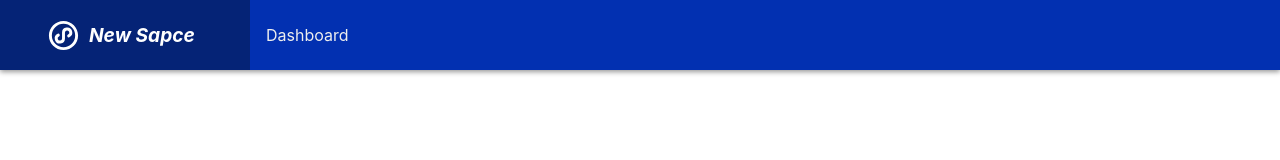
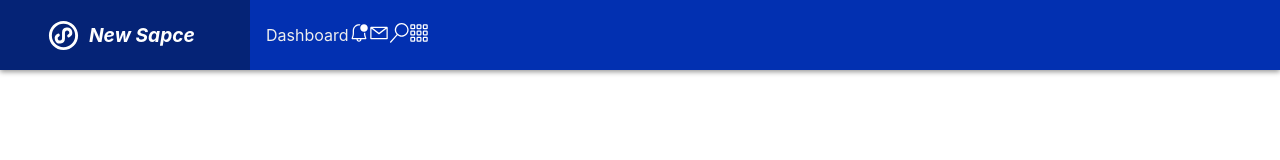
Before and after one commit to R-vijayendren/dashboard-style-guide, a React (Create React App) app: page / in a window 1280 px wide. Shown: the top 160 px of the page. Built offline with nearby package versions, Linux system fonts and the light colour scheme.

Commit message:
Added nav bar icons from the react-icons

```diff
--- a/src/components/Navigation/NavigationBar.jsx
+++ b/src/components/Navigation/NavigationBar.jsx
@@ -1,6 +1,8 @@
 import React from 'react';
 import './navBar.scss';
 import { RiMiniProgramLine } from 'react-icons/ri';
+import { VscBellDot, VscMail, VscSearch } from 'react-icons/vsc';
+import { BsGrid3X3Gap } from 'react-icons/bs';
 
 const NavigationBar = () => {
   return (
@@ -13,7 +15,12 @@ const NavigationBar = () => {
       </div>
       <div className='navItemContainer'>
         <div className='pageTitle'>Dashboard</div>
-        <div className='navItems'></div>
+        <div className='navItems'>
+          <VscBellDot size={20} />
+          <VscMail size={20} />
+          <VscSearch size={20} />
+          <BsGrid3X3Gap size={20} />
+        </div>
       </div>
     </div>
   );
```
